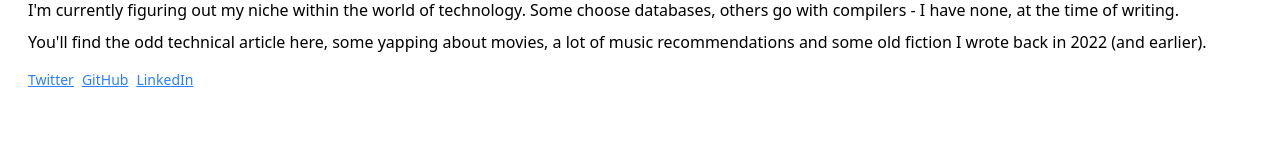
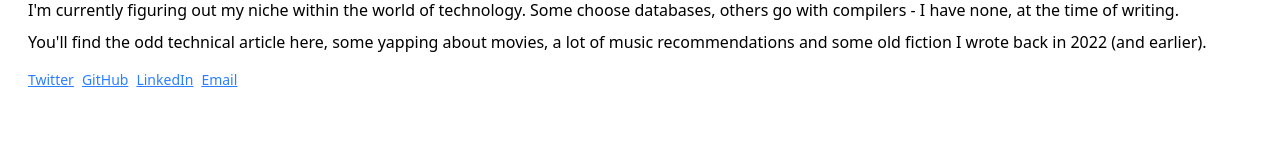
Before and after one commit to henrychris/blog, a SvelteKit app: page / in a window 1280 px wide. Shown: the part 206-366 px from the top of the page. Built offline with nearby package versions, Linux system fonts and the light colour scheme.

Commit message:
Update +page.svelte

```diff
--- a/src/routes/+page.svelte
+++ b/src/routes/+page.svelte
@@ -38,5 +38,8 @@
 		<li>
 			<a href="https://www.linkedin.com/in/henry-ihenacho" target="_blank">LinkedIn</a>
 		</li>
+		<li>
+			<a href="mailto:henrychris2003@gmail.com" target="_blank">Email</a>
+		</li>
 	</ul>
 </article>
```
